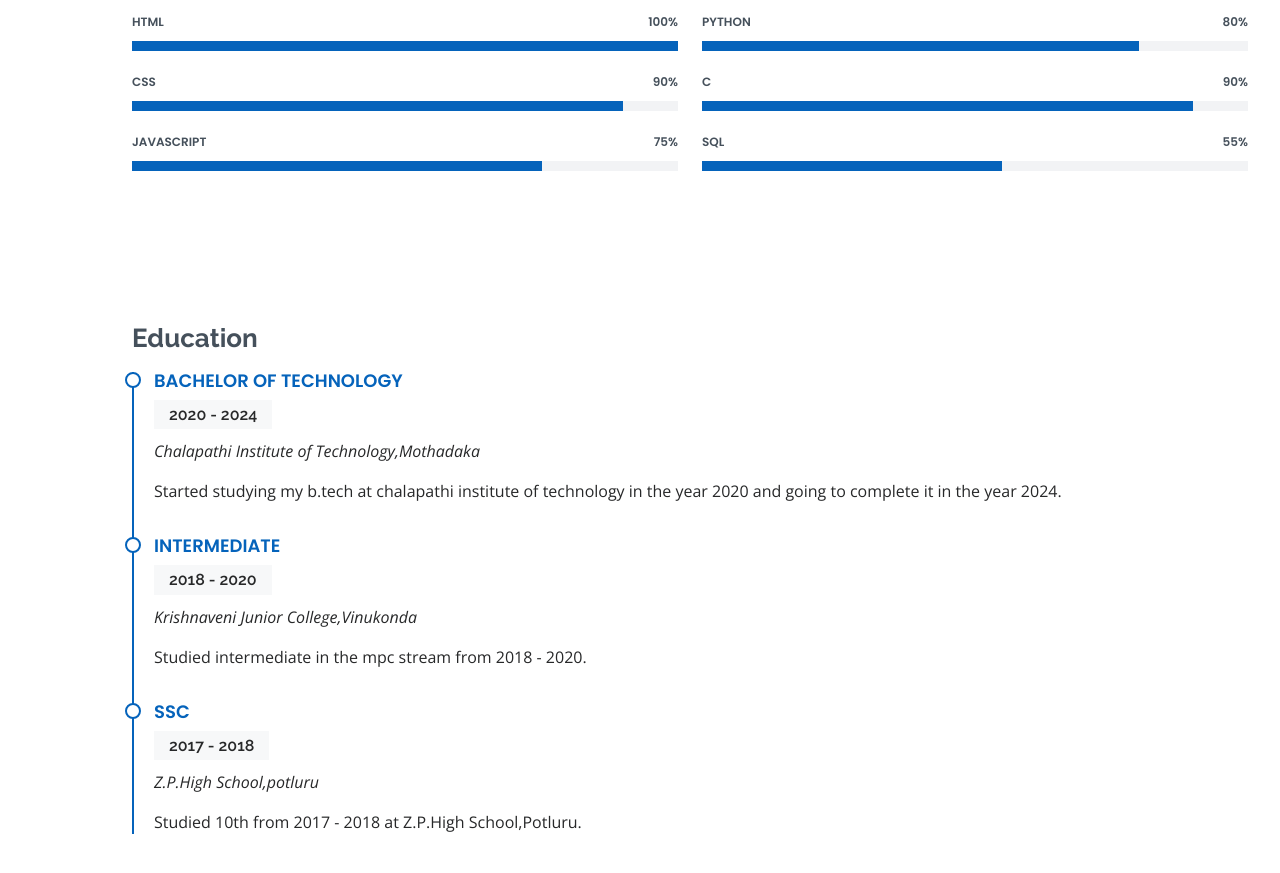
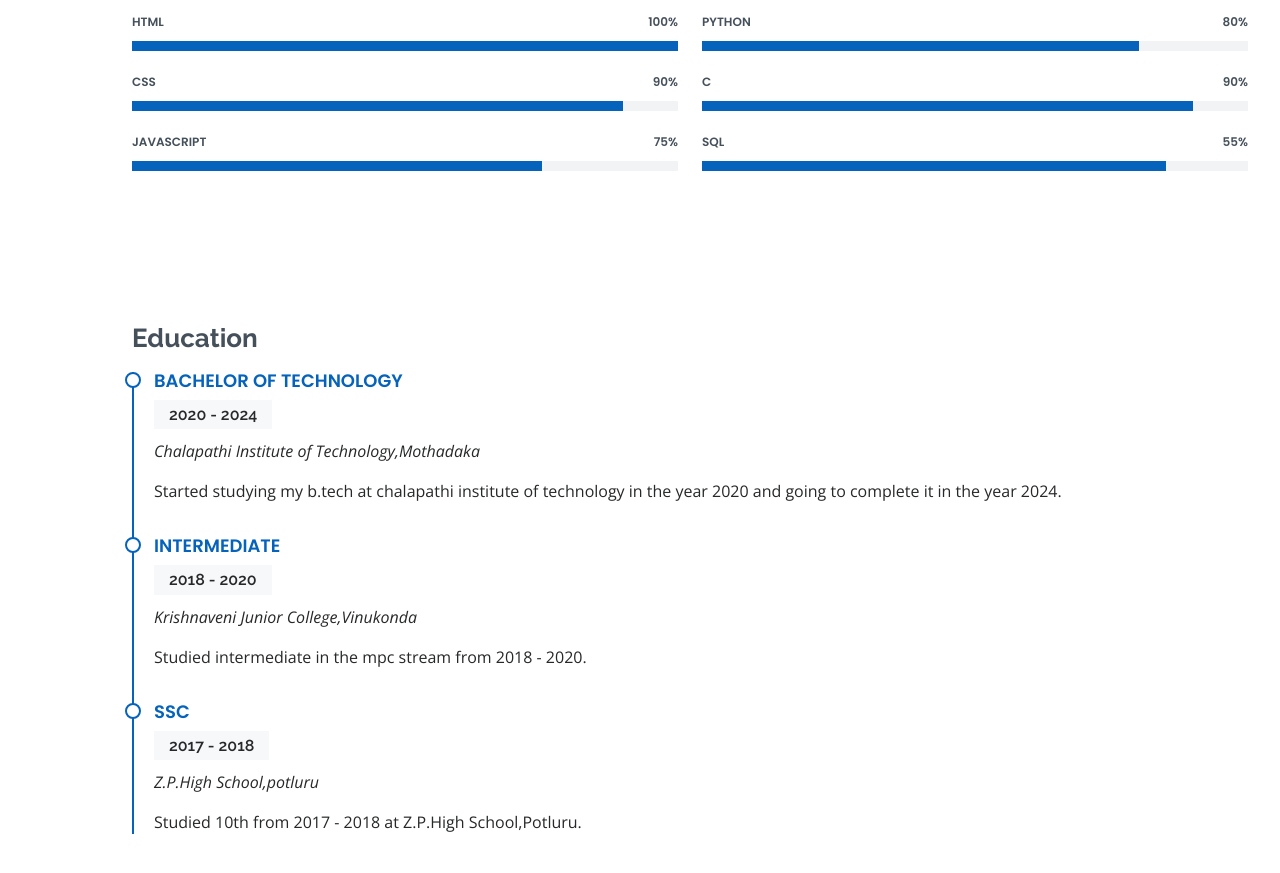
Before and after one commit to Ravi-kiran-gonuguntla/portfolio.github.io, a plain HTML site: page index.html in a window 1280 px wide. Shown: the part 1477-2350 px from the top of the page. Drawn offline with nearby package versions, Linux system fonts and the light colour scheme.

Commit message:
Update index.html

```diff
--- a/index.html
+++ b/index.html
@@ -171,7 +171,7 @@
             <div class="progress">
               <span class="skill">SQL <i class="val">55%</i></span>
               <div class="progress-bar-wrap">
-                <div class="progress-bar" role="progressbar" aria-valuenow="55" aria-valuemin="0" aria-valuemax="100"></div>
+                <div class="progress-bar" role="progressbar" aria-valuenow="85" aria-valuemin="0" aria-valuemax="100"></div>
               </div>
             </div>
 
```
